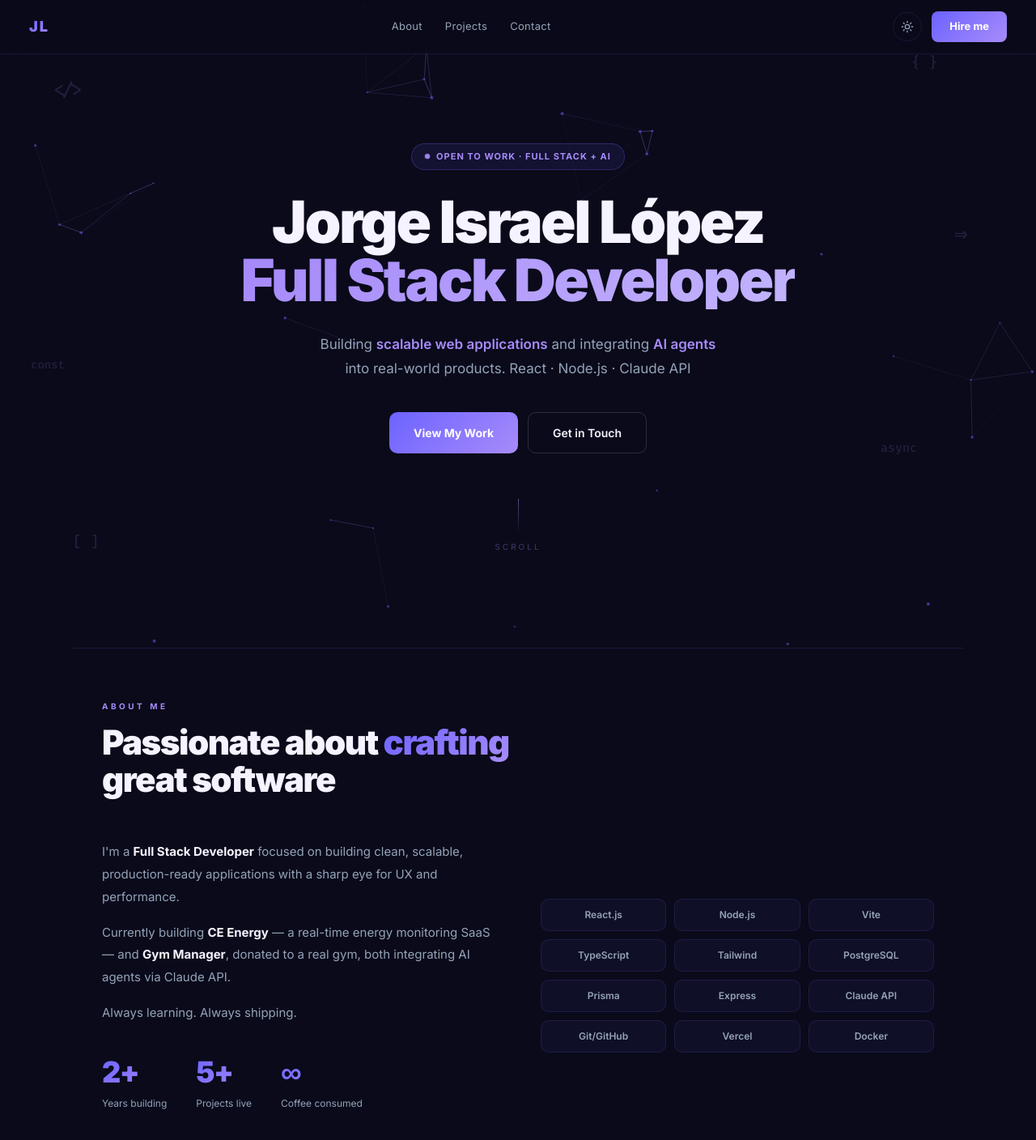
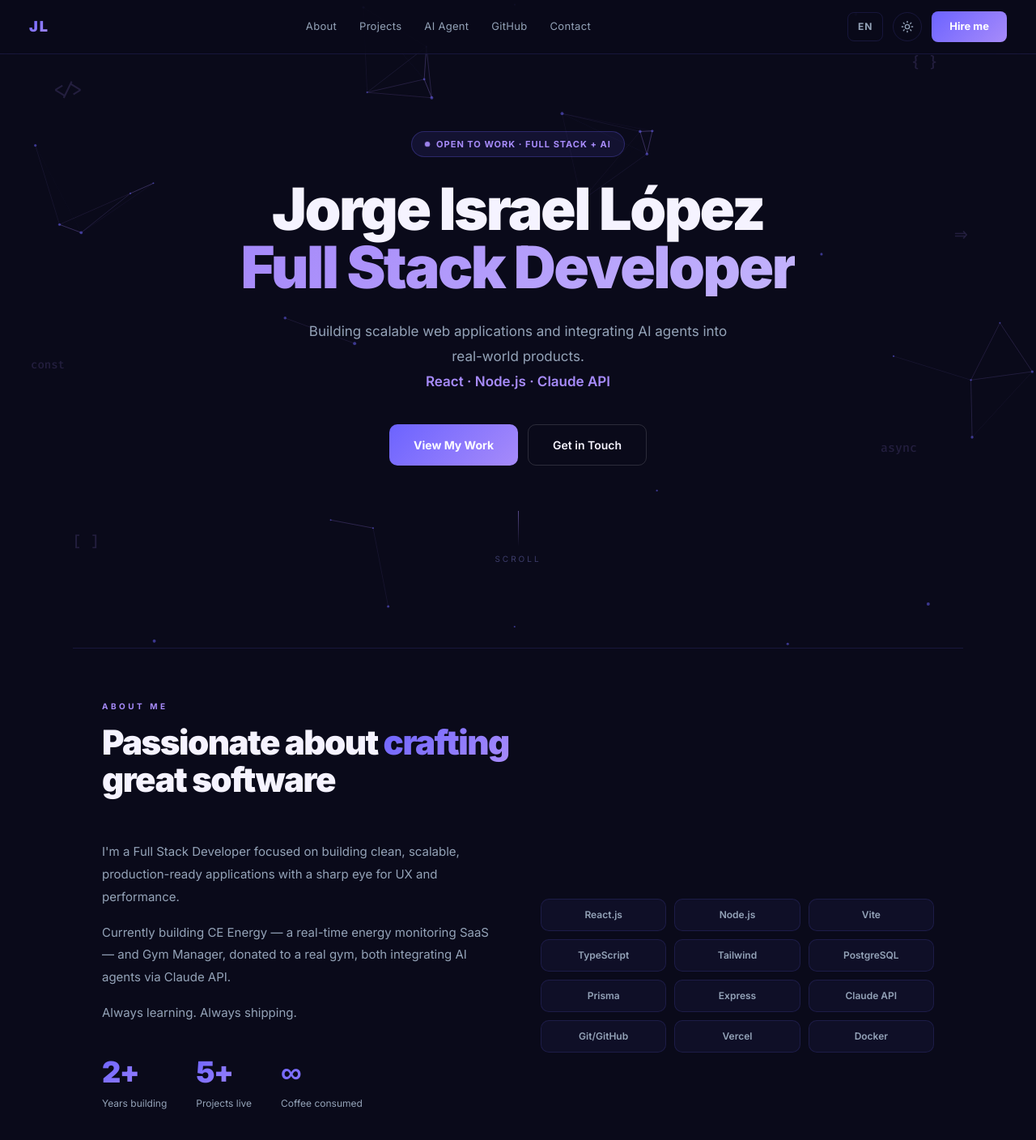
Before and after one commit to J-LopezE/portafolio, a React (Vite) app: page / in a window 1280 px wide. Shown: the top 1408 px of the page at 81% size. Built offline with nearby package versions, Linux system fonts and the light colour scheme.

Commit message:
feat: i18n  react-i18next setup with English and Spanish translations

```diff
--- a/package.json
+++ b/package.json
@@ -14,13 +14,16 @@
     "@radix-ui/react-slot": "^1.2.4",
     "@tsparticles/react": "^3.0.0",
     "@tsparticles/slim": "^3.9.1",
-    "axios": "^1.14.1",
+    "axios": "^1.7.9",
     "class-variance-authority": "^0.7.1",
     "clsx": "^2.1.1",
     "framer-motion": "^12.38.0",
+    "i18next": "^26.0.3",
+    "i18next-browser-languagedetector": "^8.2.1",
     "lucide-react": "^1.7.0",
     "react": "^18.3.1",
     "react-dom": "^18.3.1",
+    "react-i18next": "^17.0.2",
     "react-router-dom": "^7.13.2",
     "tailwind-merge": "^3.5.0"
   },
--- a/src/components/layout/Navbar.jsx
+++ b/src/components/layout/Navbar.jsx
@@ -1,16 +1,18 @@
 import { useState, useEffect } from "react";
 import { Moon, Sun } from "lucide-react";
 import { useThemeContext } from "../../store/ThemeContext";
-
-const LINKS = [
-  { label: "About", href: "#about" },
-  { label: "Projects", href: "#projects" },
-  { label: "Contact", href: "#contact" },
-];
+import { useTranslation } from "react-i18next";
 
 const Navbar = () => {
   const { isDark, toggleTheme } = useThemeContext();
+  const { t, i18n } = useTranslation();
   const [scrolled, setScrolled] = useState(false);
+
+  const isEN = i18n.language === "en";
+
+  const toggleLang = () => {
+    i18n.changeLanguage(isEN ? "es" : "en");
+  };
 
   useEffect(() => {
     const onScroll = () => setScrolled(window.scrollY > 20);
@@ -22,6 +24,14 @@ const Navbar = () => {
     e.preventDefault();
     document.querySelector(href)?.scrollIntoView({ behavior: "smooth" });
   };
+
+  const LINKS = [
+    { label: t("nav.about"), href: "#about" },
+    { label: t("nav.projects"), href: "#projects" },
+    { label: t("nav.aiAgent"), href: "#ai" },
+    { label: t("nav.github"), href: "#github" },
+    { label: t("nav.contact"), href: "#contact" },
+  ];
 
   return (
     <nav className={`navbar ${scrolled ? "navbar--scrolled" : ""}`}>
@@ -40,6 +50,13 @@ const Navbar = () => {
       </div>
       <div className="navbar__actions">
         <button
+          onClick={toggleLang}
+          aria-label="Toggle language"
+          className="navbar__lang-btn"
+        >
+          {isEN ? "ES" : "EN"}
+        </button>
+        <button
           onClick={toggleTheme}
           aria-label="Toggle theme"
           className="navbar__theme-btn"
@@ -47,7 +64,7 @@ const Navbar = () => {
           {isDark ? <Sun size={16} /> : <Moon size={16} />}
         </button>
         <button className="navbar__cta" onClick={(e) => goTo(e, "#contact")}>
-          Hire me
+          {t("nav.hire")}
         </button>
       </div>
     </nav>
--- /dev/null
+++ b/src/i18n.js
@@ -0,0 +1,33 @@
+/**
+ * @fileoverview i18n configuration
+ * @description Initializes react-i18next with English and Spanish translations.
+ * Uses browser language detector with localStorage persistence.
+ * @module i18n
+ */
+
+import i18n from "i18next";
+import { initReactI18next } from "react-i18next";
+import LanguageDetector from "i18next-browser-languagedetector";
+import en from "./locales/en.json";
+import es from "./locales/es.json";
+
+i18n
+  .use(LanguageDetector)
+  .use(initReactI18next)
+  .init({
+    resources: {
+      en: { translation: en },
+      es: { translation: es },
+    },
+    fallbackLng: "en",
+    defaultNS: "translation",
+    detection: {
+      order: ["localStorage", "navigator"],
+      caches: ["localStorage"],
+    },
+    interpolation: {
+      escapeValue: false,
+    },
+  });
+
+export default i18n;
--- /dev/null
+++ b/src/locales/en.json
@@ -0,0 +1,32 @@
+{
+  "nav": {
+    "about": "About",
+    "projects": "Projects",
+    "aiAgent": "AI Agent",
+    "github": "GitHub",
+    "contact": "Contact",
+    "hire": "Hire me"
+  },
+  "hero": {
+    "badge": "Open to work · Full Stack + AI",
+    "name": "Jorge Israel López",
+    "role": "Full Stack Developer",
+    "sub": "Building scalable web applications and integrating AI agents into real-world products.",
+    "stack": "React · Node.js · Claude API",
+    "cta1": "View My Work",
+    "cta2": "Get in Touch",
+    "scroll": "Scroll"
+  },
+  "about": {
+    "label": "About me",
+    "title": "Passionate about",
+    "titleHighlight": "crafting",
+    "titleEnd": "great software",
+    "bio1": "I'm a Full Stack Developer focused on building clean, scalable, production-ready applications with a sharp eye for UX and performance.",
+    "bio2": "Currently building CE Energy — a real-time energy monitoring SaaS — and Gym Manager, donated to a real gym, both integrating AI agents via Claude API.",
+    "bio3": "Always learning. Always shipping.",
+    "stat1": { "number": "2+", "label": "Years building" },
+    "stat2": { "number": "5+", "label": "Projects live" },
+    "stat3": { "number": "∞",  "label": "Coffee consumed" }
+  }
+}
--- /dev/null
+++ b/src/locales/es.json
@@ -0,0 +1,32 @@
+{
+  "nav": {
+    "about": "Acerca",
+    "projects": "Proyectos",
+    "aiAgent": "Agente IA",
+    "github": "GitHub",
+    "contact": "Contacto",
+    "hire": "Contrátame"
+  },
+  "hero": {
+    "badge": "Disponible · Full Stack + IA",
+    "name": "Jorge Israel López",
+    "role": "Desarrollador Full Stack",
+    "sub": "Construyendo aplicaciones web escalables e integrando agentes de IA en productos reales.",
+    "stack": "React · Node.js · Claude API",
+    "cta1": "Ver mi trabajo",
+    "cta2": "Contáctame",
+    "scroll": "Scroll"
+  },
+  "about": {
+    "label": "Acerca de mí",
+    "title": "Apasionado por",
+    "titleHighlight": "crear",
+    "titleEnd": "gran software",
+    "bio1": "Soy un Desarrollador Full Stack enfocado en construir aplicaciones limpias, escalables y listas para producción con visión de UX y rendimiento.",
+    "bio2": "Actualmente construyendo CE Energy — un SaaS de monitoreo energético en tiempo real — y Gym Manager, donado a un gym real, ambos integrando agentes de IA con Claude API.",
+    "bio3": "Siempre aprendiendo. Siempre construyendo.",
+    "stat1": { "number": "2+", "label": "Años construyendo" },
+    "stat2": { "number": "5+", "label": "Proyectos activos" },
+    "stat3": { "number": "∞",  "label": "Cafés consumidos" }
+  }
+}
--- a/src/main.jsx
+++ b/src/main.jsx
@@ -8,6 +8,7 @@
 import { StrictMode } from 'react'
 import { createRoot } from 'react-dom/client'
 import { ThemeProvider } from './store/ThemeContext'
+import './i18n'
 import App from './App.jsx'
 import './styles/global.css'
 
--- a/src/sections/About.jsx
+++ b/src/sections/About.jsx
@@ -1,16 +1,10 @@
 /**
  * @fileoverview About section component
- * @description Presents personal bio, stats and tech stack.
- * Two-column grid layout — stacks to single column on mobile.
  * @module sections/About
  */
 
-import { useThemeContext } from "../store/ThemeContext";
+import { useTranslation } from "react-i18next";
 
-/**
- * Tech stack chips data
- * @type {string[]}
- */
 const TECH_STACK = [
   "React.js",
   "Node.js",
@@ -26,63 +20,54 @@ const TECH_STACK = [
   "Docker",
 ];
 
-/**
- * Personal stats data
- * @type {Array<{number: string, label: string}>}
- */
-const STATS = [
-  { number: "2+", label: "Years building" },
-  { number: "5+", label: "Projects live" },
-  { number: "∞", label: "Coffee consumed" },
-];
-
-/**
- * About component
- * @returns {JSX.Element}
- */
 const About = () => {
-  const { isDark } = useThemeContext();
+  const { t } = useTranslation();
 
   return (
     <section className="about section-wrap" id="about">
-      {/* Section header */}
       <div className="section-header reveal">
-        <span className="section-label">About me</span>
+        <span className="section-label">{t("about.label")}</span>
         <h2 className="section-title">
-          Passionate about <span className="gradient-text">crafting</span>
+          {t("about.title")}{" "}
+          <span className="gradient-text">{t("about.titleHighlight")}</span>
           <br />
-          great software
+          {t("about.titleEnd")}
         </h2>
       </div>
 
-      {/* Two column grid */}
       <div className="about__grid reveal">
-        {/* Left — Bio + Stats */}
         <div className="about__bio">
-          <p className="about__text">
-            I'm a <strong>Full Stack Developer</strong> focused on building
-            clean, scalable, production-ready applications with a sharp eye for
-            UX and performance.
-          </p>
-          <p className="about__text">
-            Currently building <strong>CE Energy</strong> — a real-time energy
-            monitoring SaaS — and <strong>Gym Manager</strong>, donated to a
-            real gym, both integrating AI agents via Claude API.
-          </p>
-          <p className="about__text">Always learning. Always shipping.</p>
-
-          {/* Stats */}
+          <p className="about__text">{t("about.bio1")}</p>
+          <p className="about__text">{t("about.bio2")}</p>
+          <p className="about__text">{t("about.bio3")}</p>
           <div className="about__stats">
-            {STATS.map((stat) => (
-              <div key={stat.label} className="about__stat">
-                <span className="about__stat-number">{stat.number}</span>
-                <span className="about__stat-label">{stat.label}</span>
-              </div>
-            ))}
+            <div className="about__stat">
+              <span className="about__stat-number">
+                {t("about.stat1.number")}
+              </span>
+              <span className="about__stat-label">
+                {t("about.stat1.label")}
+              </span>
+            </div>
+            <div className="about__stat">
+              <span className="about__stat-number">
+                {t("about.stat2.number")}
+              </span>
+              <span className="about__stat-label">
+                {t("about.stat2.label")}
+              </span>
+            </div>
+            <div className="about__stat">
+              <span className="about__stat-number">
+                {t("about.stat3.number")}
+              </span>
+              <span className="about__stat-label">
+                {t("about.stat3.label")}
+              </span>
+            </div>
           </div>
         </div>
 
-        {/* Right — Tech Stack */}
         <div className="about__stack">
           {TECH_STACK.map((tech) => (
             <span key={tech} className="tech-chip">
--- a/src/sections/Hero.jsx
+++ b/src/sections/Hero.jsx
@@ -1,34 +1,53 @@
-import {useThemeContext} from "../store/ThemeContext";
+/**
+ * @fileoverview Hero section component
+ * @module sections/Hero
+ */
+
+import { useTranslation } from "react-i18next";
 
 const Hero = () => {
-  const {isDark} = useThemeContext();
+  const { t } = useTranslation();
 
   return (
-     <section className="hero" id="hero">
+    <section className="hero" id="hero">
       <div className="hero__badge">
         <span className="hero__badge-dot"></span>
-        Open to work · Full Stack + AI
+        {t("hero.badge")}
       </div>
       <h1 className="hero__title">
-        <span className="hero__name">Jorge Israel López</span>
-        <span className="hero__role">Full Stack Developer</span>
+        <span className="hero__name">{t("hero.name")}</span>
+        <span className="hero__role">{t("hero.role")}</span>
       </h1>
       <p className="hero__sub">
-        Building <em>scalable web applications</em> and integrating{' '}
-        <em>AI agents</em> into real-world products.
-        React · Node.js · Claude API
+        {t("hero.sub")}
+        <br />
+        <em>{t("hero.stack")}</em>
       </p>
       <div className="hero__btns">
-        <button className="btn-primary" onClick={() => document.querySelector('#projects')?.scrollIntoView({ behavior: 'smooth' })}>
-          View My Work
+        <button
+          className="btn-primary"
+          onClick={() =>
+            document
+              .querySelector("#projects")
+              ?.scrollIntoView({ behavior: "smooth" })
+          }
+        >
+          {t("hero.cta1")}
         </button>
-        <button className="btn-outline" onClick={() => document.querySelector('#contact')?.scrollIntoView({ behavior: 'smooth' })}>
-          Get in Touch
+        <button
+          className="btn-outline"
+          onClick={() =>
+            document
+              .querySelector("#contact")
+              ?.scrollIntoView({ behavior: "smooth" })
+          }
+        >
+          {t("hero.cta2")}
         </button>
       </div>
       <div className="hero__scroll">
         <div className="hero__scroll-line"></div>
-        <span className="hero__scroll-label">Scroll</span>
+        <span className="hero__scroll-label">{t("hero.scroll")}</span>
       </div>
     </section>
   );
--- a/src/styles/global.css
+++ b/src/styles/global.css
@@ -149,6 +149,48 @@
   opacity: 0.85;
 }
 
+/* ── Language toggle button ── */
+.navbar__lang-btn {
+  height: 36px;
+  padding: 0 12px;
+  border-radius: 8px;
+  border: 1px solid var(--border);
+  background: transparent;
+  cursor: pointer;
+  font-size: 12px;
+  font-weight: 700;
+  color: var(--text2);
+  letter-spacing: 1px;
+  transition: all 0.2s ease;
+}
+
+.navbar__lang-btn:hover {
+  background: var(--glow);
+  color: var(--violet);
+  border-color: var(--violet);
+}
+
+/* ── Navbar responsive ── */
+@media (max-width: 768px) {
+  .navbar {
+    padding: 12px 20px;
+  }
+
+  .navbar__links {
+    display: none;
+  }
+
+  .navbar__lang-btn {
+    font-size: 11px;
+    padding: 0 10px;
+    height: 32px;
+  }
+
+  .navbar__cta {
+    padding: 8px 16px;
+    font-size: 12px;
+  }
+}
 /* ── Hero ── */
 .hero {
   position: relative;
```
Also changed, not shown: 1 other file (tests, documents, lock files or other folders).
